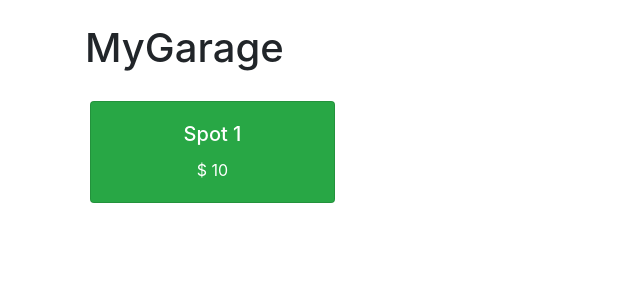
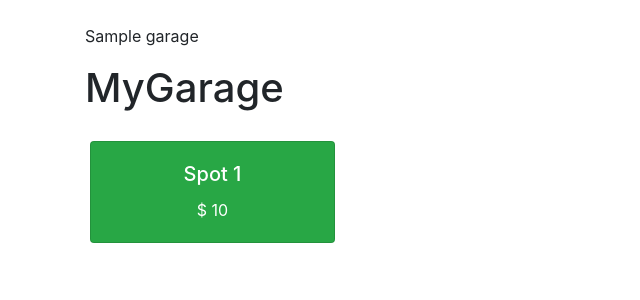
Before and after one commit to SamWickershamBryant/Garage, a Flask app: template templates/index.html in a window 1280 px wide. Shown: the part 56-356 px from the top of the page, without its empty margins (0-640 px from the left). Run offline with Flask 3, Linux system fonts and the light colour scheme; the template is opened without the code that fills it: most values are stand-ins (such as "Sample title", 1, 10 or a date in 2020); some libraries are stand-ins or nearby versions.

Commit message:
temp display garages on index

```diff
--- a/app.py
+++ b/app.py
@@ -70,6 +70,7 @@ def signup():
 @app.route("/")
 def index():
     garages = Garages.getAllGarages()
+    print(garages)
 
     user = (
         current_user.username if current_user.is_authenticated else None
--- a/templates/index.html
+++ b/templates/index.html
@@ -48,6 +48,9 @@
     </nav>
 
     <div class="container mt-4">
+        {% for garage in garages %}
+        <p>{{garage}}</p>
+        {% endfor %}
         <h1 class="mb-4">MyGarage</h1>
         <div class="row">
             {% for spot in parking_spots %}
```
Also changed, not shown: data.db.
